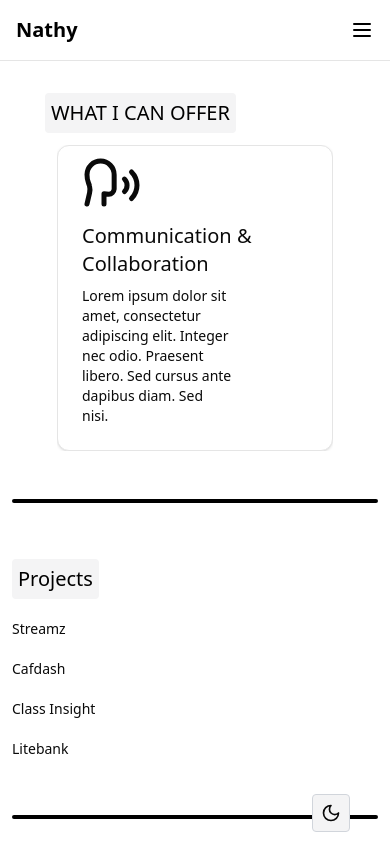
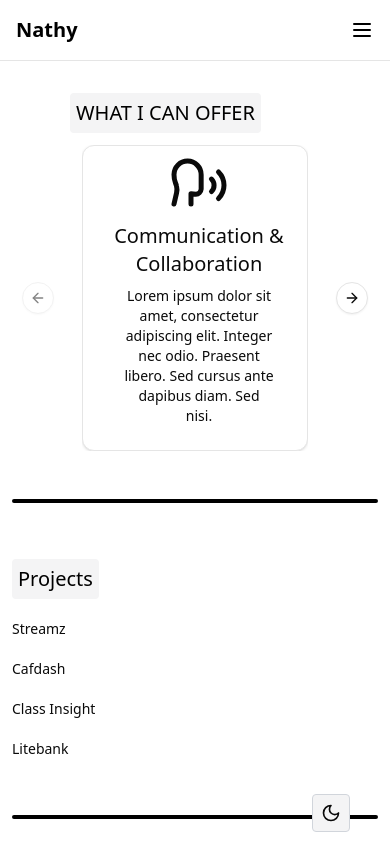
Before and after one commit to nathanieluriri/Portfolio-template, a Next.js app: page /about in a window 390 px wide. Shown: the top 844 px of the page. Built offline with nearby package versions, Linux system fonts and the light colour scheme.

Commit message:
fixed layout bugs

```diff
--- a/src/app/about/page.jsx
+++ b/src/app/about/page.jsx
@@ -36,14 +36,18 @@ const contents =
 export default function About() {
   return (
     <>
-      <div className="flex lg:w-fit lg:max-w-[1000px]   justify-center justify-self-center flex-col">
-        <h1 className="transition-all duration-100 bg-zinc-100 text-black text-xl font-medium me-2 px-1.5 py-1.5 rounded dark:bg-zinc-900 dark:text-white w-fit">
-          WHAT I CAN OFFER
-        </h1>
-        <OfferCarousel />
-      </div>
+      <WhatCanIOfferSection/>
     </>
   );
+}
+
+function WhatCanIOfferSection() {
+  return <div className="flex lg:w-fit lg:max-w-[1000px]   justify-center justify-self-center flex-col">
+    <h1 className="transition-all duration-100 bg-zinc-100 text-black text-xl font-medium me-2 px-1.5 py-1.5 rounded dark:bg-zinc-900 dark:text-white w-fit">
+      WHAT I CAN OFFER
+    </h1>
+    <OfferCarousel />
+  </div>;
 }
 
 export function OfferCarousel() {
@@ -52,16 +56,16 @@ export function OfferCarousel() {
       opts={{
         align: "start",
       }}
-      className="w-[300px] md:w-full md:max-w-fit p-3 overflow-x-hidden "
+      className="w-[250px] md:w-full md:max-w-fit p-3"
     >
       <CarouselContent>
         {Array.from({ length: 5 }).map((_, index) => (
           <CarouselItem key={index} className=" md:basis-2/6 basis-[100%] w-[100px] md:w-full">
             <Card>
-              <CardContent className="pr-4 flex items-start justify-start flex-col pt-2 min-h-[300px] gap-2 ">
+              <CardContent className="pr-4 flex items-center justify-center sm:items-start sm:justify-start flex-col pt-2 min-h-[300px] gap-2 ">
                 {icons[index]}
-                <h1 className="text-xl md:text-3xl text-start">{titles[index]}</h1>
-                <h1 className="md:max-w-[250px] max-w-[150px]  text-start text-sm">
+                <h1 className="text-xl md:text-3xl text-center sm:text-start">{titles[index]}</h1>
+                <h1 className="md:max-w-[250px] max-w-[150px]  sm:text-start text-center text-sm">
                   {contents}
                 </h1>
               </CardContent>
```
